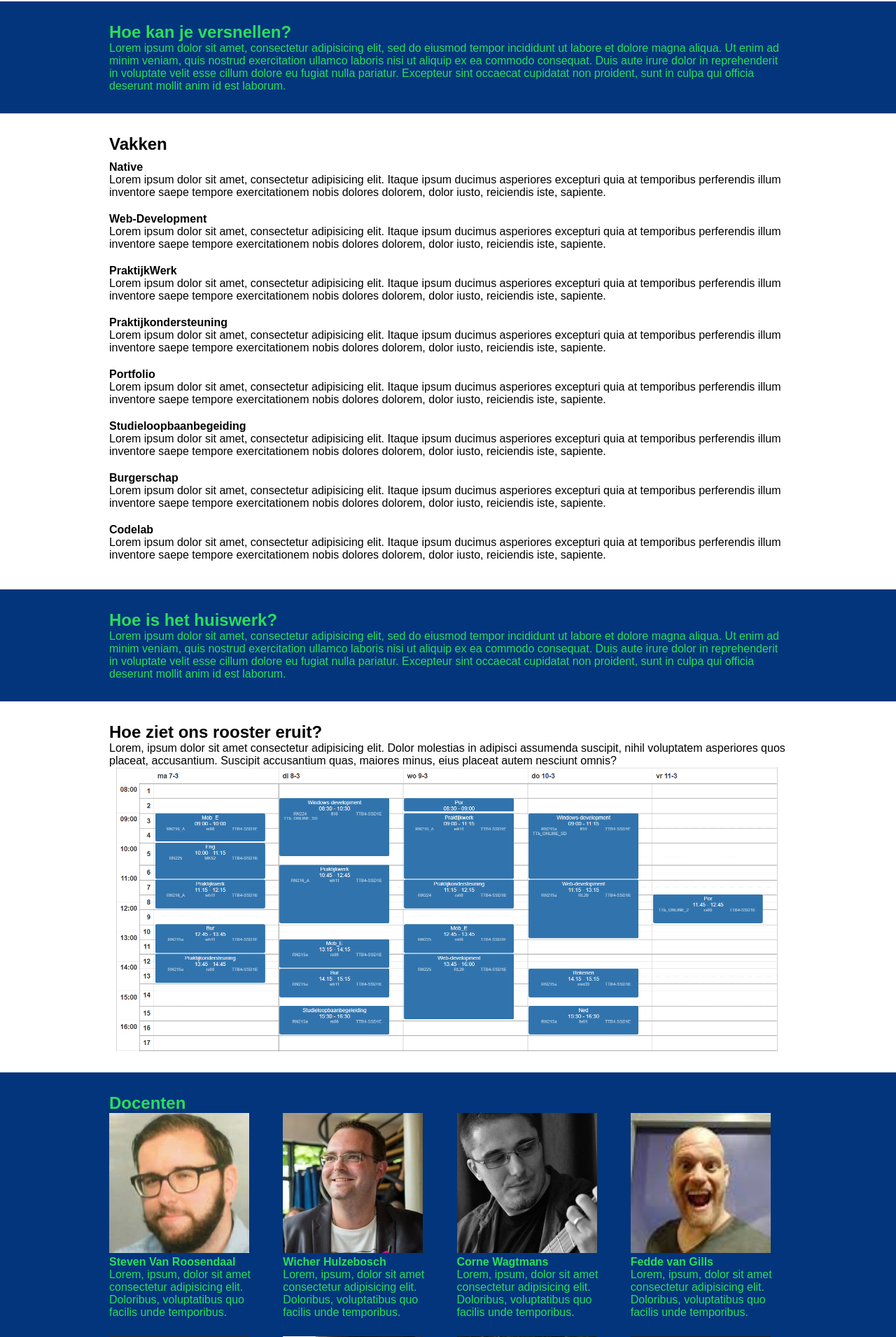
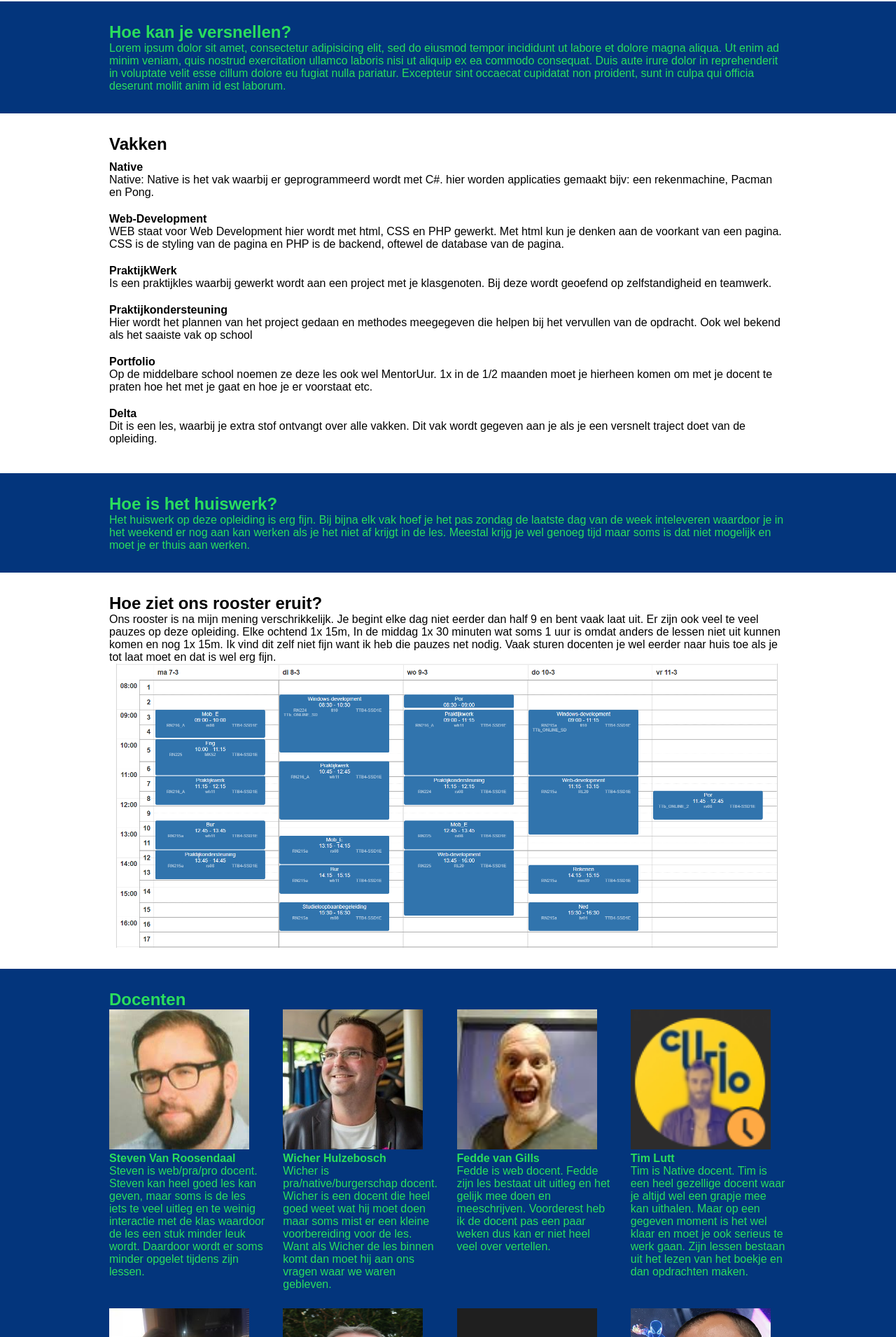
Before and after one commit to PlukZwaal/Pra-C1, a PHP site: page / in a window 1280 px wide. Shown: the part 652-2562 px from the top of the page at 70% size. Run offline with PHP 8.4, Linux system fonts and the light colour scheme.

Commit message:
Removed unnesecery images, Added text and testen the site in a html validatitor

```diff
--- a/index.php
+++ b/index.php
@@ -3,13 +3,13 @@
 <head>
 	<meta charset="UTF-8">
 	<meta name="viewport" content="width=device-width, initial-scale=1.0">
-	<title>Pra1</title>
+	<title>Curio</title>
 	<link rel="stylesheet" type="text/css" href="css/style.css">
 </head>
 <body>
 	<header>
 		<div class="sectionHeader">
-			<img src="img/curio-16-midden-groen-logo-rgb.png">
+			<img src="img/curio-16-midden-groen-logo-rgb.png" alt="">
 			<div class="sectionHeader2">
 				<a href="#blocks">Blokken</a>
 				<a href="#accelerated">Versnellen</a>
@@ -42,7 +42,7 @@
 						<p>Lorem ipsum, dolor sit amet,con sectetur adipisicing elit. Laborum culpa, eligendi ea quam impedit exercitationem expedita voluptates soluta beatae doloremque nihil at, atque nostrum ullam tempore! Dolorem voluptate ipsam reprehenderit. Lorem ipsum dolor sit, amet consectetur adipisicing elit. Fugit quo debitis explicabo nemo incidunt animi expedita quaerat id excepturi neque? Deserunt ipsam temporibus porro, quo consequuntur explicabo quae ex dolorum.</p>
 						<p>Lorem ipsum, dolor sit amet,con sectetur adipisicing elit. Laborum culpa, eligendi ea quam impedit exercitationem expedita voluptates soluta beatae doloremque nihil at, atque nostrum ullam tempore! Dolorem voluptate ipsam reprehenderit. Lorem ipsum dolor sit, amet consectetur adipisicing elit. Fugit quo debitis explicabo nemo incidunt animi expedita quaerat id excepturi neque? Deserunt ipsam temporibus porro, quo consequuntur explicabo quae ex dolorum.</p>
 					</div>
-					<img src="img/blocks.png">
+					<img src="img/blocks.png" alt="">
 				</div>
 			</div>
 		</div>
@@ -62,55 +62,42 @@
 				<h2>Vakken</h2>
 				<div class="subject">
 					<b>Native</b>
-					<p>Lorem ipsum dolor sit amet, consectetur adipisicing elit. Itaque ipsum ducimus asperiores excepturi quia at temporibus perferendis illum inventore saepe tempore exercitationem nobis dolores dolorem, dolor iusto, reiciendis iste, sapiente.
+					<p>Native: Native is het vak waarbij  er geprogrammeerd wordt met C#. hier worden applicaties gemaakt bijv: een rekenmachine, Pacman en  Pong.</p>
 				</div>
 				<div class="subject">
 					<b>Web-Development</b>
-					<p>Lorem ipsum dolor sit amet, consectetur adipisicing elit. Itaque ipsum ducimus asperiores excepturi quia at temporibus perferendis illum inventore saepe tempore exercitationem nobis dolores dolorem, dolor iusto, reiciendis iste, sapiente.
+					<p>WEB staat voor Web Development hier wordt  met html, CSS en PHP gewerkt. Met html kun je denken aan de voorkant van een pagina. CSS is de styling van de pagina en PHP is de backend, oftewel de database van de pagina.</p>
 				</div>
 				<div class="subject">
 					<b>PraktijkWerk</b>
-					<p>Lorem ipsum dolor sit amet, consectetur adipisicing elit. Itaque ipsum ducimus asperiores excepturi quia at temporibus perferendis illum inventore saepe tempore exercitationem nobis dolores dolorem, dolor iusto, reiciendis iste, sapiente.
+					<p>Is een praktijkles waarbij gewerkt wordt aan een project met je klasgenoten. Bij deze wordt geoefend op zelfstandigheid en teamwerk.</p>
 				</div>
 				<div class="subject">
 					<b>Praktijkondersteuning</b>
-					<p>Lorem ipsum dolor sit amet, consectetur adipisicing elit. Itaque ipsum ducimus asperiores excepturi quia at temporibus perferendis illum inventore saepe tempore exercitationem nobis dolores dolorem, dolor iusto, reiciendis iste, sapiente.
+					<p>Hier wordt het plannen van het project gedaan en methodes meegegeven die helpen bij het vervullen van de opdracht. Ook wel bekend als het saaiste vak op school</p>
 				</div>
 				<div class="subject">
 					<b>Portfolio</b>
-					<p>Lorem ipsum dolor sit amet, consectetur adipisicing elit. Itaque ipsum ducimus asperiores excepturi quia at temporibus perferendis illum inventore saepe tempore exercitationem nobis dolores dolorem, dolor iusto, reiciendis iste, sapiente.
+					<p>Op de middelbare school noemen ze deze les ook wel MentorUur. 1x in de 1/2 maanden moet je hierheen komen om met je docent te praten hoe het met je gaat en hoe je er voorstaat etc.
 				</div>
 				<div class="subject">
-					<b>Studieloopbaanbegeiding</b>
-					<p>Lorem ipsum dolor sit amet, consectetur adipisicing elit. Itaque ipsum ducimus asperiores excepturi quia at temporibus perferendis illum inventore saepe tempore exercitationem nobis dolores dolorem, dolor iusto, reiciendis iste, sapiente.
-				</div>
-				<div class="subject">
-					<b>Burgerschap</b>
-					<p>Lorem ipsum dolor sit amet, consectetur adipisicing elit. Itaque ipsum ducimus asperiores excepturi quia at temporibus perferendis illum inventore saepe tempore exercitationem nobis dolores dolorem, dolor iusto, reiciendis iste, sapiente.
-				</div>
-				<div class="subject">
-					<b>Codelab</b>
-					<p>Lorem ipsum dolor sit amet, consectetur adipisicing elit. Itaque ipsum ducimus asperiores excepturi quia at temporibus perferendis illum inventore saepe tempore exercitationem nobis dolores dolorem, dolor iusto, reiciendis iste, sapiente.
+					<b>Delta</b>
+					<p>Dit is een les, waarbij je extra stof ontvangt over alle vakken. Dit vak wordt gegeven aan je als je een versnelt traject doet van de opleiding.</p>
 				</div>
 			</div>
 		</div>
 		<div id="homework" class="sectionHomework">
 			<div class="wrapper">
 				<h2>Hoe is het huiswerk?</h2>
-				<p>Lorem ipsum dolor sit amet, consectetur adipisicing elit, sed do eiusmod
-				tempor incididunt ut labore et dolore magna aliqua. Ut enim ad minim veniam,
-				quis nostrud exercitation ullamco laboris nisi ut aliquip ex ea commodo
-				consequat. Duis aute irure dolor in reprehenderit in voluptate velit esse
-				cillum dolore eu fugiat nulla pariatur. Excepteur sint occaecat cupidatat non
-				proident, sunt in culpa qui officia deserunt mollit anim id est laborum.</p>
+				<p>Het huiswerk op deze opleiding is erg fijn. Bij bijna elk vak hoef je het pas zondag de laatste dag van de week inteleveren waardoor je in het weekend er nog aan kan werken als je het niet af krijgt in de les. Meestal krijg je wel genoeg tijd maar soms is dat niet mogelijk en moet je er thuis aan werken.</p>
 			</div>
 		</div>
 		<div id="schedule" class="sectionSchedule">
 			<div class="wrapper">
 				<h2>Hoe ziet ons rooster eruit?</h2>
 				<div class="sectionScheduleFlex">
-					<p>Lorem, ipsum dolor sit amet consectetur adipisicing elit. Dolor molestias in adipisci assumenda suscipit, nihil voluptatem asperiores quos placeat, accusantium. Suscipit accusantium quas, maiores minus, eius placeat autem nesciunt omnis?</p>
-					<img src="img/rooster.png">
+					<p>Ons rooster is na mijn mening verschrikkelijk. Je begint elke dag niet eerder dan half 9 en bent vaak laat uit. Er zijn ook veel te veel pauzes op deze opleiding. Elke ochtend 1x 15m, In de middag 1x 30 minuten wat soms 1 uur is omdat anders de lessen niet uit kunnen komen en nog 1x 15m. Ik vind dit zelf niet fijn want ik heb die pauzes net nodig. Vaak sturen docenten je wel eerder naar huis toe als je tot laat moet en dat is wel erg fijn.</p>
+					<img src="img/rooster.png" alt="">
 				</div>
 			</div>
 		</div>
@@ -119,73 +106,59 @@
 				<h2>Docenten</h2>
 				<div class="sectionTeachers2">
 					<div class="teacher">
-						<img src="img/steven.png">
+						<img src="img/steven.png" alt="">
 						<div class="teacherFlex">
 							<b>Steven Van Roosendaal</b>
-							<p>Lorem, ipsum, dolor sit amet consectetur adipisicing elit. Doloribus, voluptatibus quo facilis unde temporibus.</p>
+							<p>Steven is web/pra/pro docent. Steven kan heel goed les kan geven, maar soms is de les iets te veel uitleg en te weinig interactie met de klas waardoor de les een stuk minder leuk wordt. Daardoor wordt er soms minder opgelet tijdens zijn lessen.</p>
 						</div>
 					</div>
 					<div class="teacher">
-						<img src="img/wicher.png">
+						<img src="img/wicher.png" alt="">
 						<div class="teacherFlex">
 							<b>Wicher Hulzebosch </b>
-							<p>Lorem, ipsum, dolor sit amet consectetur adipisicing elit. Doloribus, voluptatibus quo facilis unde temporibus.</p>
+							<p>Wicher is pra/native/burgerschap docent. Wicher is een docent die heel goed weet wat hij moet doen maar soms mist er een kleine voorbereiding voor de les. Want als Wicher de les binnen komt dan moet hij aan ons vragen waar we waren gebleven.</p>
 						</div>
 					</div>
 					<div class="teacher">
-						<img src="img/corne.png">
+						<img src="img/fedje.png" alt="">
 						<div class="teacherFlex">
-							<b>Corne Wagtmans</b>
-							<p>Lorem, ipsum, dolor sit amet consectetur adipisicing elit. Doloribus, voluptatibus quo facilis unde temporibus.</p>
+							<b>Fedde van Gills</b>
+							<p>Fedde is web docent. Fedde zijn les bestaat uit uitleg en het gelijk mee doen en meeschrijven. Voorderest heb ik de docent pas een paar weken dus kan er niet heel veel over vertellen.</p>
 						</div>
 					</div>
 					<div class="teacher">
-						<img src="img/fedje.png">
+						<img src="img/tim.png" alt="">
 						<div class="teacherFlex">
-							<b>Fedde van Gills</b>
-							<p>Lorem, ipsum, dolor sit amet consectetur adipisicing elit. Doloribus, voluptatibus quo facilis unde temporibus.</p>
+							<b>Tim Lutt</b>
+							<p>Tim is Native docent. Tim is een heel gezellige docent waar je altijd wel een grapje mee kan uithalen. Maar op een gegeven moment is het wel klaar en moet je ook serieus te werk gaan. Zijn lessen bestaan uit het lezen van het boekje en dan opdrachten maken.</p>
 						</div>
 					</div>
 					<div class="teacher">
-						<img src="img/tim.png">
+						<img src="img/ine.png" alt="">
 						<div class="teacherFlex">
-							<b>Tim Lutt</b>
-							<p>Lorem, ipsum, dolor sit amet consectetur adipisicing elit. Doloribus, voluptatibus quo facilis unde temporibus.</p>
+							<b>Ine Vermeer</b>
+							<p>Ine is een web docent. Zij is erg goed in dit vak en heeft zelfs een eigen blog website.</p>
 						</div>
 					</div>
 					<div class="teacher">
-						<img src="img/ine.png">
+						<img src="img/wiro.png" alt="">
 						<div class="teacherFlex">
-							<b>Ine Vermeer</b>
-							<p>Lorem, ipsum, dolor sit amet consectetur adipisicing elit. Doloribus, voluptatibus quo facilis unde temporibus.</p>
+							<b>Wiro Verdiesen</b>
+							<p>Wiro is Reken docent. Wiro zijn les geven bestond eerst uit een deel uitleg en dan zelfstandig werken. Maar nu is de les gewoon zelfstandig werken en als je vragen hebt dan kun je altijd bij hem terecht.</p>
 						</div>
 					</div>
 					<div class="teacher">
-						<img src="img/wiro.png">
+						<img src="img/mustafa.png" alt="">
 						<div class="teacherFlex">
-							<b>Wiro Verdiesen</b>
-							<p>Lorem, ipsum, dolor sit amet consectetur adipisicing elit. Doloribus, voluptatibus quo facilis unde temporibus.</p>
+							<b>Mustafa Kasar</b>
+							<p>Kasar is Engels docent. Bij Kasar moet je tijdens de les niet op je telefoon zitten want dan word je gelijk de les uitgezet. Zijn lessen bestaan alleen over opdrachten maken en toetsen maken.</p>
 						</div>
 					</div>
 					<div class="teacher">
-						<img src="img/mustafa.png">
-						<div class="teacherFlex">
-							<b>Mustafa Kasar</b>
-							<p>Lorem, ipsum, dolor sit amet consectetur adipisicing elit. Doloribus, voluptatibus quo facilis unde temporibus.</p>
-						</div>
-					</div>
-					<div class="teacher">
-						<img src="img/elton.png">
+						<img src="img/elton.png" alt="">
 						<div class="teacherFlex">
 							<b>Elton Boekhoudt</b>
-							<p>Lorem, ipsum, dolor sit amet consectetur adipisicing elit. Doloribus, voluptatibus quo facilis unde temporibus.</p>
-						</div>
-					</div>
-					<div class="teacher">
-						<img src="img/michiel.png">
-						<div class="teacherFlex">
-							<b>Michiel Boerman</b>
-							<p>Lorem, ipsum, dolor sit amet consectetur adipisicing elit. Doloribus, voluptatibus quo facilis unde temporibus.</p>
+							<p>Elton is web docent die naar mijn mening heel goed les kan geven, maar je moet wel opletten tijdens zijn les anders wordt het een zwaar jaar. Ik vind zijn lesmethode heel erg fijn en je wordt echt bij de les betrokken.</p>
 						</div>
 					</div>
 				</div>
@@ -202,7 +175,7 @@
 	<footer>
 		<div class="sectionFooter">
 			<div class="wrapper">
-				<img src="img/curio-16-midden-groen-logo-rgb.png">
+				<img src="img/curio-16-midden-groen-logo-rgb.png" alt="">
 			</div>
 		</div>
 	</footer>
```
Also changed, not shown: img/corne.png (deleted), img/curio-02-wit-logo-rgb.png (deleted), img/imgdocent.jpg (deleted), img/michiel.png (deleted).
